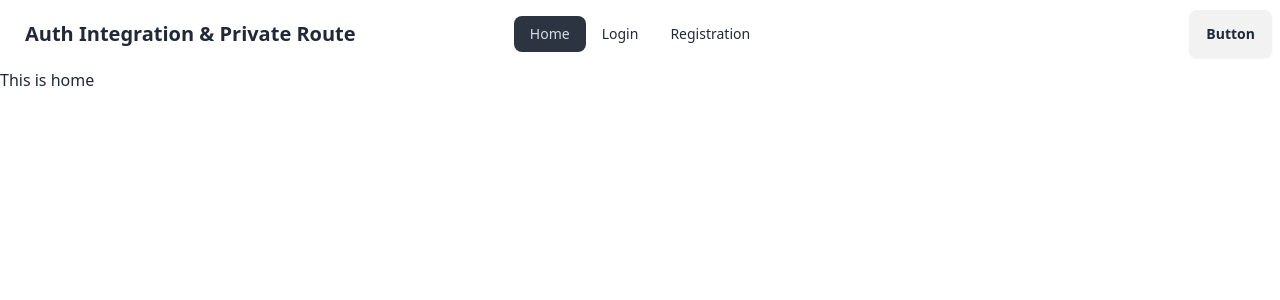
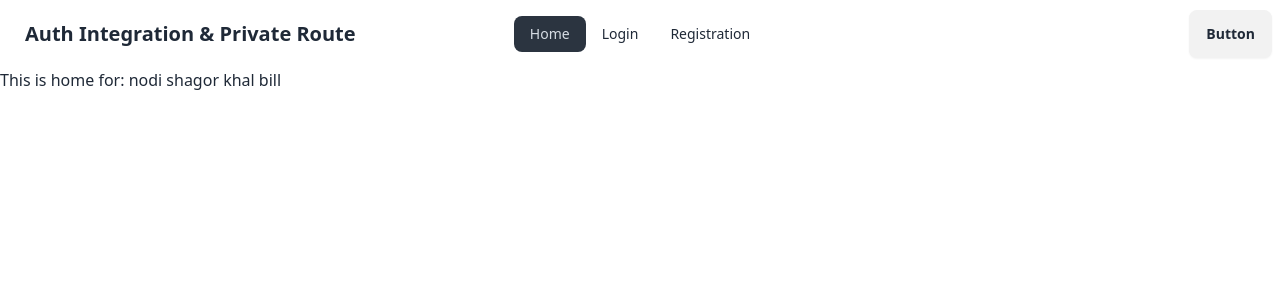
Before and after one commit to ahmadtnvir/Auth-Integration-Private-Route, a React (Vite) app: page / in a window 1280 px wide. Shown: the top 300 px of the page. Built offline with nearby package versions, Linux system fonts and the light colour scheme.

Commit message:
Create User Context for  shared authentication

```diff
--- a/package.json
+++ b/package.json
@@ -13,6 +13,7 @@
     "firebase": "^10.10.0",
     "localforage": "^1.10.0",
     "match-sorter": "^6.3.4",
+    "prop-types": "^15.8.1",
     "react": "^18.2.0",
     "react-dom": "^18.2.0",
     "react-router-dom": "^6.22.3",
--- a/src/Components/Home/Home.jsx
+++ b/src/Components/Home/Home.jsx
@@ -1,9 +1,15 @@
+import { useContext } from "react";
+import { AuthContext } from "../Provider/AuthProvider";
 
 
 const Home = () => {
+    const authInfo = useContext(AuthContext);
+    // const {name} = authInfo;
+    console.log(authInfo);
     return (
         <div>
-            <h2>This is home</h2>
+            <h2>This is home for: {authInfo.name}</h2>
+            {/* <h2>This is home for: {name}</h2> */}
         </div>
     );
 };
--- /dev/null
+++ b/src/Components/Provider/AuthProvider.jsx
@@ -0,0 +1,23 @@
+import { createContext } from "react";
+import PropTypes from 'prop-types';
+
+export const AuthContext = createContext(null)
+
+const AuthProvider = ({children}) => {
+
+    const authInfo = {
+        name: 'nodi shagor khal bill'
+    }
+
+    return (
+        <AuthContext.Provider value={authInfo}>
+            {children}
+        </AuthContext.Provider>
+    );
+};
+
+AuthProvider.propTypes = {
+    children: PropTypes.node,
+}
+
+export default AuthProvider;
```
Also changed, not shown: src/_context_api.js (+9 -0 lines), src/main.jsx (+23 -23 lines), 1 other file (tests, documents, lock files or other folders).
